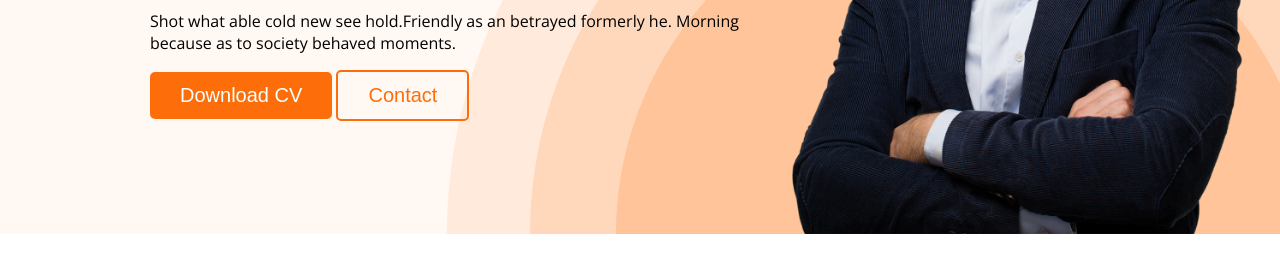
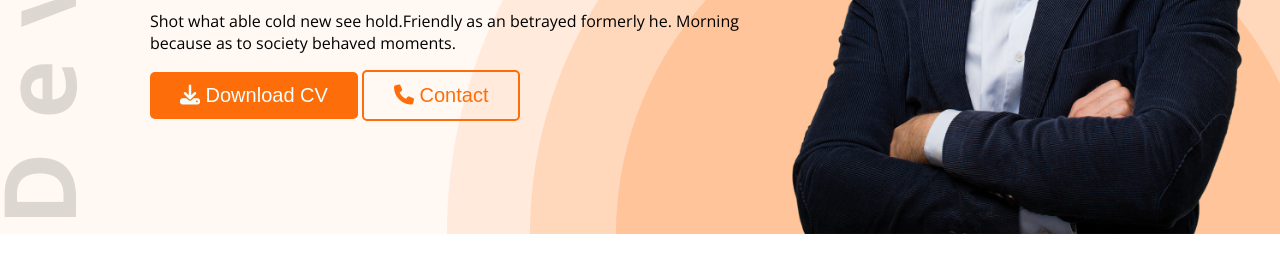
Before and after one commit to armangit1/frist-web-project, a plain HTML site: page index.html in a window 1280 px wide. Shown: the part 546-800 px from the top of the page. Drawn offline with nearby package versions, Linux system fonts and the light colour scheme; a web font is replaced by a local one.

Commit message:
add all icons

```diff
--- a/index.html
+++ b/index.html
@@ -11,6 +11,7 @@
         href="https://fonts.googleapis.com/css2?family=Madimi+One&family=Open+Sans:ital,wght@0,300..800;1,300..800&display=swap"
         rel="stylesheet">
     <link rel="stylesheet" href="style/style.css">
+    <script src="https://kit.fontawesome.com/05deefec55.js" crossorigin="anonymous"></script>
 </head>
 
 <body>
@@ -28,8 +29,8 @@
                 <h3 class="banner-greeting">Hi, I  am</h3>
                 <h1 class="banner-title">Arman Khan</h1>
                 <p class="desc">Shot what able cold new see hold.Friendly as an betrayed formerly he. Morning because as to society behaved moments.</p>
-                <button class="btn">Download CV</button>
-                <button class="btn2 btn">Contact</button>
+                <button class="btn"><i class="fa-solid fa-download"></i> Download CV</button>
+                <button class="btn2 btn"><i class="fa-solid fa-phone"></i> Contact</button>
 
             </div>
             <img class="profile" src="images/hardy.png" alt="">
--- a/style/style.css
+++ b/style/style.css
@@ -67,9 +67,9 @@ padding: 12px 30px;
 
 .header{
     background-color:#FFF8F3 ;
-    background-image: url('../images/header_bg.png');
+    background-image: url('../images/header_bg.png'),url('../images/developer.png');
     background-repeat: no-repeat;
-    background-position: bottom right;
+    background-position: bottom right,top left;
 }
 .banner{
     padding: 50px 30px 0px 150px;
```
